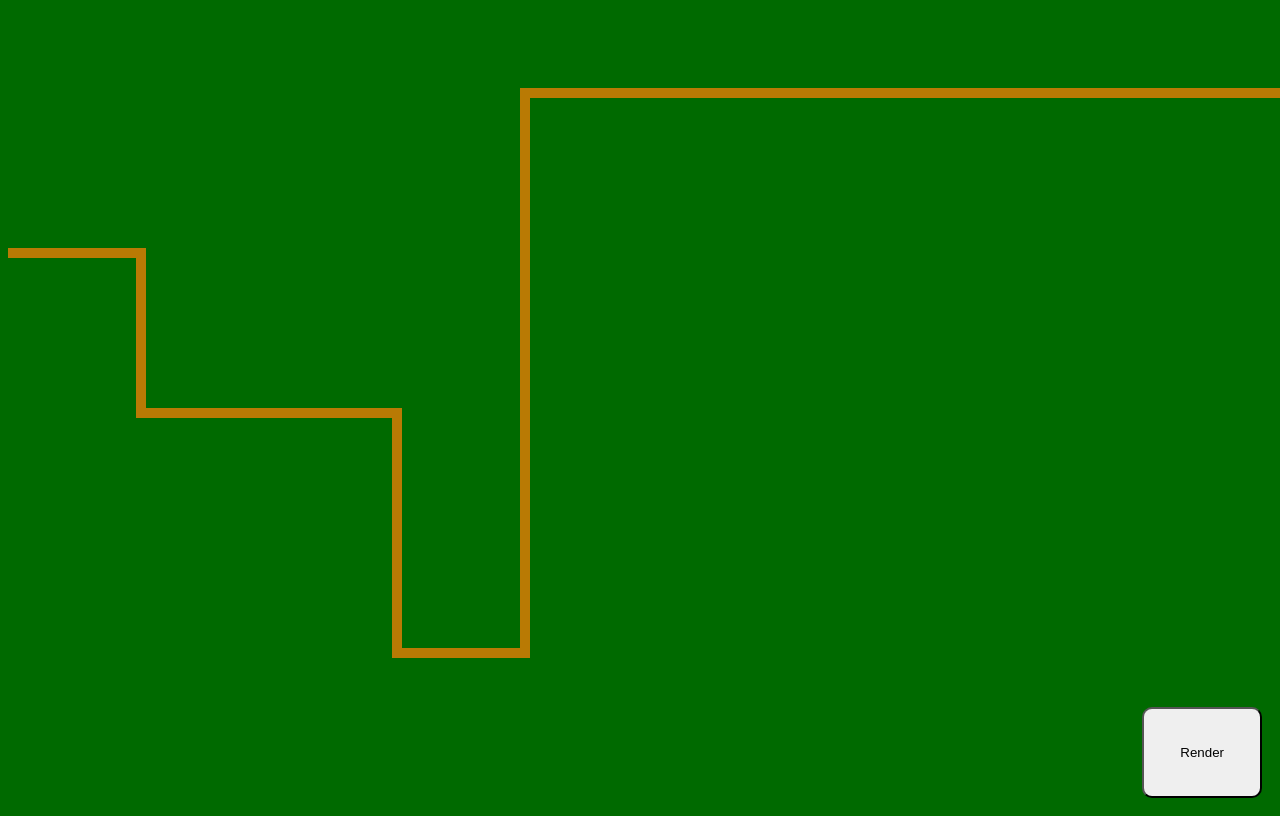
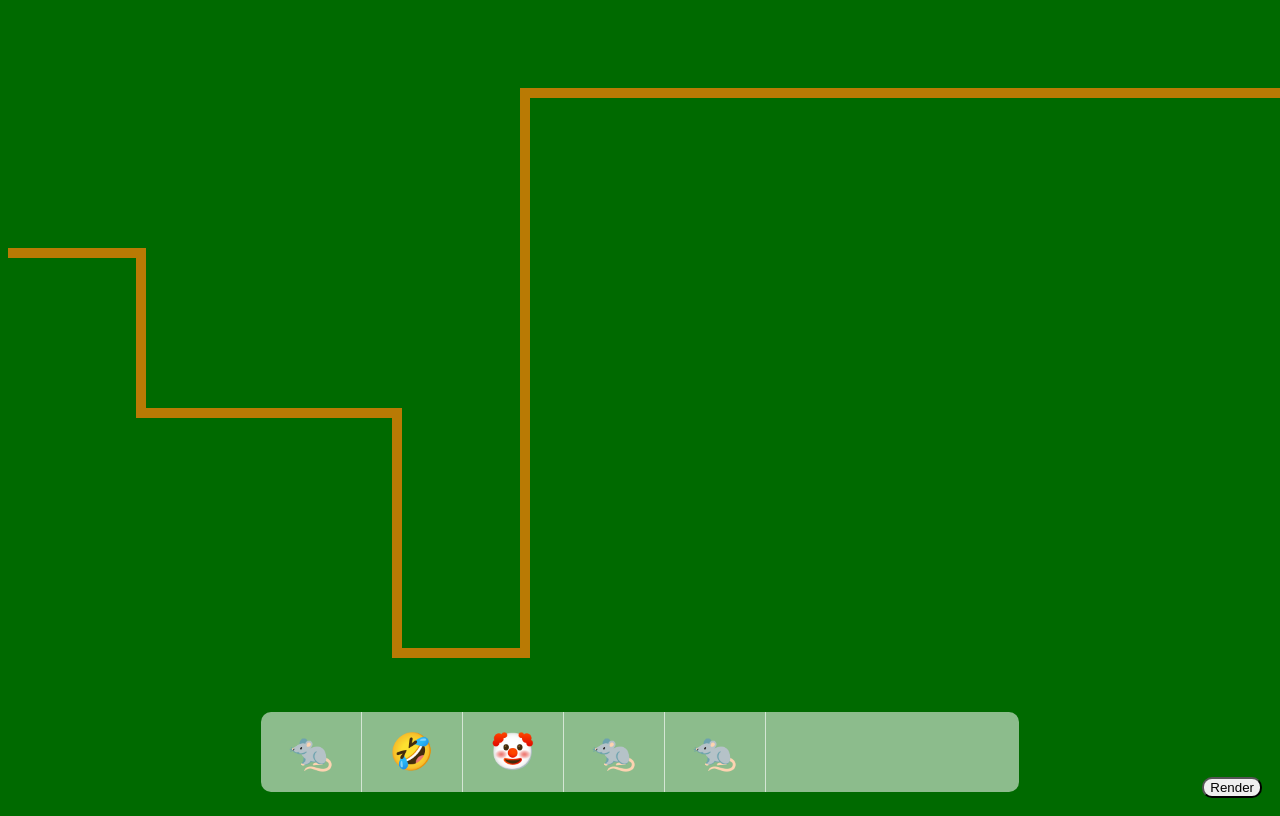
Before and after one commit to caiocinel/SuperTowerPets, a website built with Vite: page src/index.html in a window 1280 px wide. Built offline with nearby package versions, Linux system fonts and the light colour scheme.

Commit message:
Inventory Container ok

```diff
--- a/src/index.html
+++ b/src/index.html
@@ -14,6 +14,15 @@
       </div>
       <div id="pets">
       </div>
+      <div id="ui">
+        <div id="inventory">
+          <div class="inventoryContainer">
+            <div class="inventoryItemContainer">
+              <div class="inventoryItem">🐀</div>
+            </div>
+          </div>
+        </div>
+      </div>
     </div>
     <button id="forceRender" onclick="resetFrame()">Render</button>
     <script type="module" src="main.ts"></script>
--- a/src/main.ts
+++ b/src/main.ts
@@ -16,6 +16,12 @@ scene.newTrack({length: 0.1, orientation: 'x'});
 scene.newEntity({speed: 0.1, character: '🛠️'});
 scene.newEntity({speed: 0.3, character: '🔨'});
 
+scene.newItem({character: '🐀'});
+scene.newItem({ character: '🤣' });
+scene.newItem({ character: '🤡' });
+scene.newItem({ character: '🐀' });
+scene.newItem({ character: '🐀' });
+
 document.addEventListener('DOMContentLoaded', () => {
   (document.getElementById('forceRender') as HTMLButtonElement).onclick = () => scene.renderEntities();
   scene.render()
--- /dev/null
+++ b/src/models/Inventory.ts
@@ -0,0 +1,41 @@
+import Tower from "./Tower";
+
+
+interface InventoryItem extends Tower{
+    isInInventory?: boolean;
+}
+
+export default class Inventory{
+    public items: InventoryItem[] = [];
+
+    public addItem(item: (InventoryItem)){
+        item.isInInventory = true;
+        this.items.push(item);
+    }
+
+    public draw(){
+        const invContainer = document.getElementsByClassName('inventoryContainer')[0];
+        if(!invContainer)
+            return alert("Failed to find inventory container");
+
+        this.items.forEach(item => {
+            const invItemContainer = document.createElement('div');
+            invItemContainer.className = 'inventoryItemContainer';
+
+            const invItem = document.createElement('div');
+            invItem.className = 'inventoryItem';
+            invItem.innerText = item.character;
+
+            invItemContainer.appendChild(invItem);
+
+            invContainer.appendChild(invItemContainer);
+        })
+    }
+
+
+
+
+
+
+
+}
--- a/src/models/Scene.ts
+++ b/src/models/Scene.ts
@@ -1,10 +1,13 @@
 import Entity from "./Entity";
+import Inventory from "./Inventory";
+import Tower from "./Tower";
 import Track from "./Track";
 import Tracks from "./Tracks";
 
 export default class Scene{
     public tracks: Tracks = new Tracks();
     public entities: Entity[] = [];
+    public inventory: Inventory = new Inventory();
 
     public setTracksInitialPosition({ x = 0, y = 0 }){
         this.tracks.initialPos = { x, y };
@@ -12,6 +15,12 @@ export default class Scene{
 
     public newTrack({ length = 0, orientation = 'x' }){
         this.tracks.push(new Track({ length, orientation }));
+    }
+
+    public newItem({character = '❔'}){
+        const item = new Tower();
+        item.character = character;
+        this.inventory.addItem(item);
     }
 
     public newEntity({speed = 0.1, character = '🛠️',}){
@@ -34,6 +43,7 @@ export default class Scene{
         });
     }
 
+
     public render(){
         console.info("Resetting frame");
         const root = document.getElementById('app');
@@ -55,7 +65,19 @@ export default class Scene{
         petsRoot.id = 'pets';
         root.appendChild(petsRoot);
 
+        const uiRoot = document.createElement('div');
+        uiRoot.id = 'ui';
+        root.appendChild(uiRoot);
+
+        const inventory = document.createElement('div');
+        inventory.id = 'inventory';
+        uiRoot.appendChild(inventory);
+
+        const inventoryContainer = document.createElement('div');
+        inventoryContainer.className = 'inventoryContainer';
+        inventory.appendChild(inventoryContainer);
 
         this.tracks.draw();
+        this.inventory.draw();
     }
 }
--- /dev/null
+++ b/src/models/Tower.ts
@@ -0,0 +1,11 @@
+export default class Tower{
+    public id: number;
+    public position: { x: number, y: number; } = { x: 0, y: 0 };
+    public character: string = '❓';
+    public isCursorDown: boolean = false;
+    public isDragging: boolean = false;
+
+    constructor() {
+        this.id = Math.random();
+    }
+}
--- a/src/style.css
+++ b/src/style.css
@@ -37,6 +37,46 @@ body {
   right: 10px;
   bottom: 10px;
   z-index: 9999;
-  padding: 36px;
   border-radius: 10px;
 }
+
+.inventoryContainer{
+  position: absolute;
+  display: flex;
+  width: 60%;
+  height: 10vh;
+  min-height: 60px;
+  bottom: 2%;
+  left: 20%;
+  border-radius: 10px;
+  background: #ffffff8c;
+  overflow-x: scroll;
+  z-index: 9999;
+}
+
+.inventoryItemContainer{
+  min-width: 100px;
+  border-right: #ffffff9f 1px solid;
+  display: flex;
+  font-size: 36px;
+  flex-direction: column;
+  align-items: center;
+  justify-content: center;
+  user-select: none;
+  cursor: move;
+}
+
+.inventoryItemContainer:hover{
+  background: #ffffff56;
+}
+
+::-webkit-scrollbar {
+  border-radius: 25px;
+  height: 10px;
+  background: #ffffff9f; /* make scrollbar transparent */
+}
+
+::-webkit-scrollbar-thumb {
+  background: #073800;
+  border-radius: 25px;
+}
```
